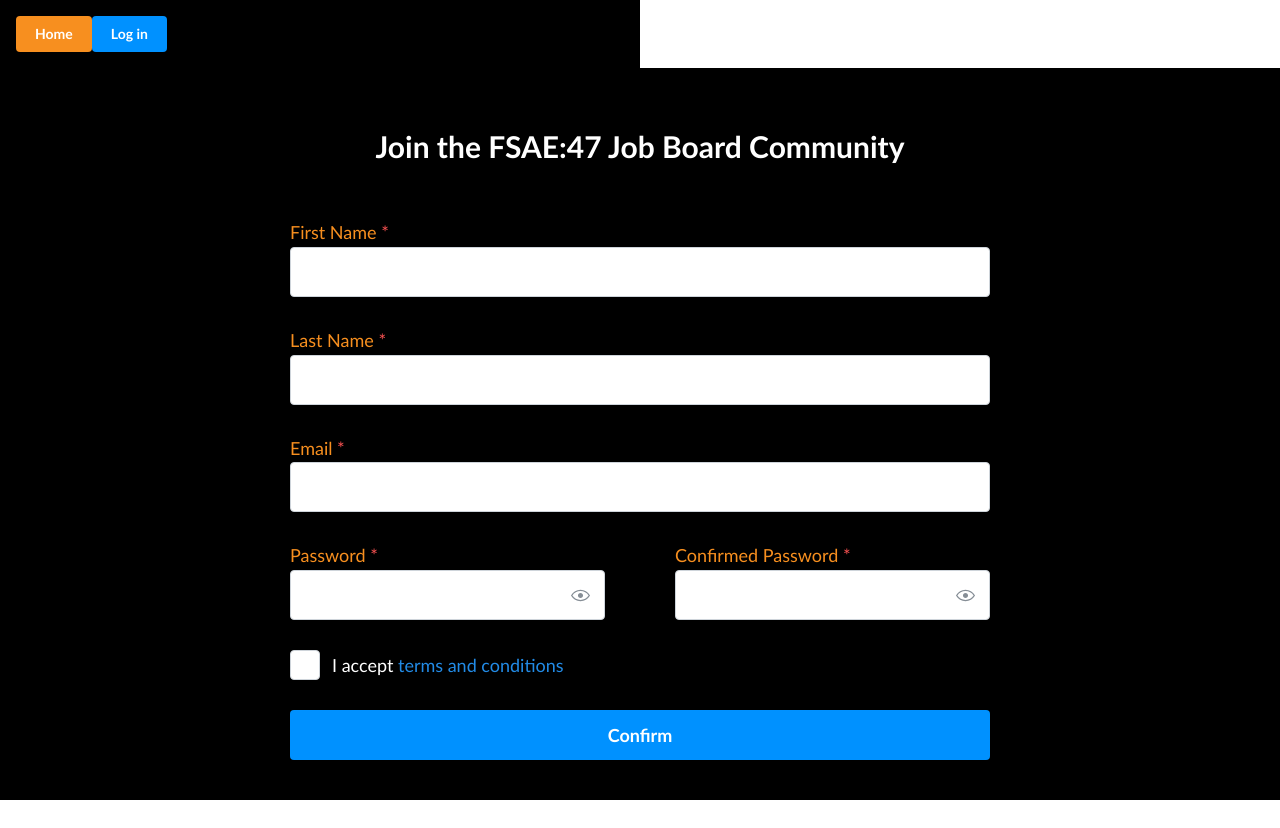
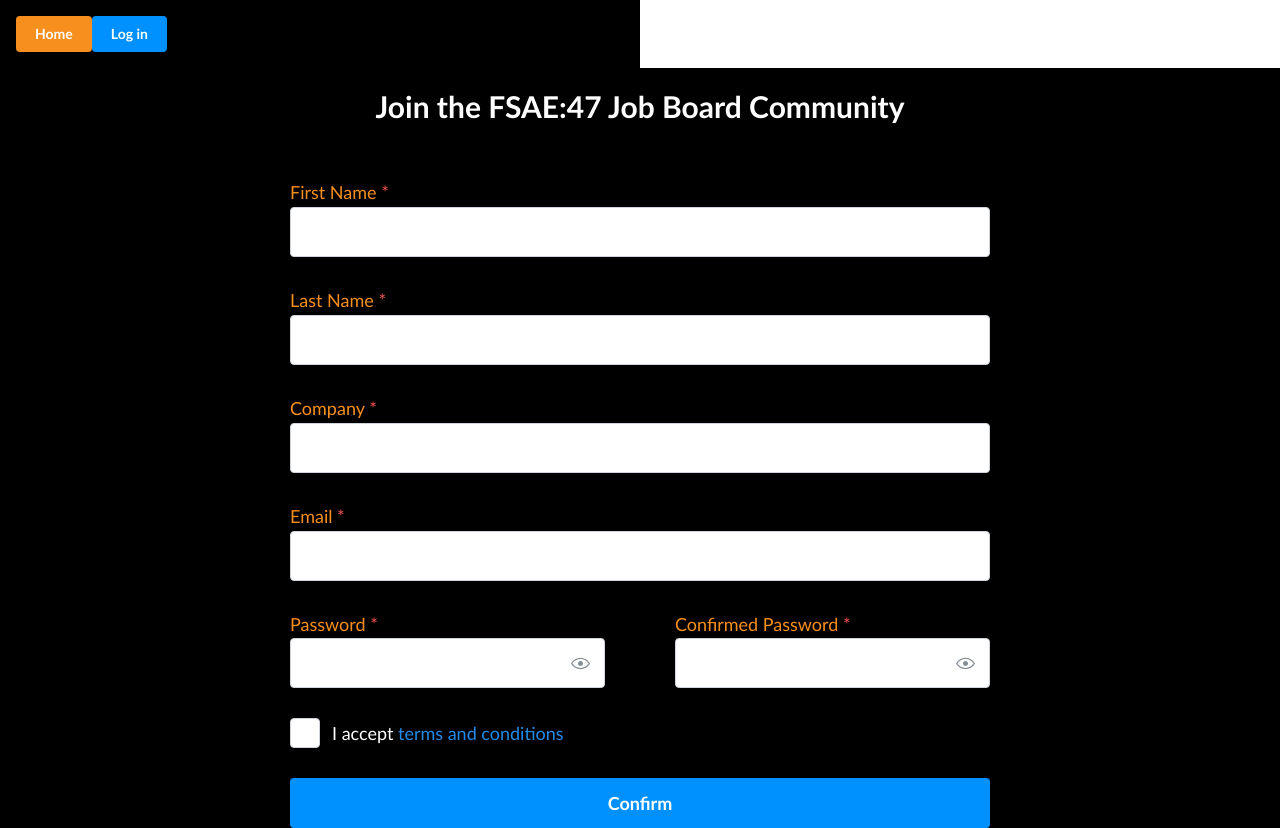
Before and after one commit to UoaWDCC/fsae-jobs-board, a React (Vite) app in the folder web/: page /signup in a window 1280 px wide. Before the commit the page ends 800 px from the top, so only its background shows below. Built offline with nearby package versions, Linux system fonts and the light colour scheme.

Commit message:
add sponsor and alumni form

```diff
--- a/web/src/app/components/AuthForms/SignupForm.tsx
+++ b/web/src/app/components/AuthForms/SignupForm.tsx
@@ -13,7 +13,7 @@ import { useState } from 'react';
 import classes from './authform.module.css';
 
 const SignupForm = () => {
-  const [role, setRole] = useState('student');
+  const [role, setRole] = useState('alumni');
   return (
     <div className={classes.signupFormContainer}>
       {/* logo */}
@@ -21,6 +21,7 @@ const SignupForm = () => {
         Join the FSAE:47 Job Board Community
       </Title>
 
+      {/* sponsor form */}
       {role === 'student' && (
         <form className={classes.form}>
           <Stack gap={30}>
@@ -69,6 +70,113 @@ const SignupForm = () => {
           </Stack>
         </form>
       )}
+
+      {/* student form */}
+      {role === 'sponsor' && (
+        <form className={classes.form}>
+          <Stack gap={30}>
+            <TextInput
+              label="Company"
+              size="lg"
+              required
+              classNames={{ label: classes.formLabel }}
+            />
+            <TextInput
+              label="Phone Number"
+              size="lg"
+              required
+              classNames={{ label: classes.formLabel }}
+            />
+            <TextInput label="Email" size="lg" required classNames={{ label: classes.formLabel }} />
+            <Flex justify="space-between">
+              <PasswordInput
+                label="Password"
+                size="lg"
+                required
+                classNames={{ label: classes.formLabel, root: classes.horizontalInput }}
+              />
+              <PasswordInput
+                label="Confirmed Password"
+                size="lg"
+                required
+                classNames={{ label: classes.formLabel, root: classes.horizontalInput }}
+              />
+            </Flex>
+            <Checkbox
+              size="lg"
+              label={
+                <>
+                  I accept{' '}
+                  <Anchor href="https://mantine.dev" target="_blank" inherit>
+                    terms and conditions
+                  </Anchor>
+                </>
+              }
+              required
+            />
+            <Button color="var(--mantine-color-customAzureBlue-1)" size="lg">
+              Confirm
+            </Button>
+          </Stack>
+        </form>
+      )}
+
+      {/* alumni form */}
+      {role === 'alumni' && (
+        <form className={classes.form}>
+          <Stack gap={30}>
+            <TextInput
+              label="First Name"
+              size="lg"
+              required
+              classNames={{ label: classes.formLabel }}
+            />
+            <TextInput
+              label="Last Name"
+              size="lg"
+              required
+              classNames={{ label: classes.formLabel }}
+            />
+            <TextInput
+              label="Company"
+              size="lg"
+              required
+              classNames={{ label: classes.formLabel }}
+            />
+
+            <TextInput label="Email" size="lg" required classNames={{ label: classes.formLabel }} />
+            <Flex justify="space-between">
+              <PasswordInput
+                label="Password"
+                size="lg"
+                required
+                classNames={{ label: classes.formLabel, root: classes.horizontalInput }}
+              />
+              <PasswordInput
+                label="Confirmed Password"
+                size="lg"
+                required
+                classNames={{ label: classes.formLabel, root: classes.horizontalInput }}
+              />
+            </Flex>
+            <Checkbox
+              size="lg"
+              label={
+                <>
+                  I accept{' '}
+                  <Anchor href="https://mantine.dev" target="_blank" inherit>
+                    terms and conditions
+                  </Anchor>
+                </>
+              }
+              required
+            />
+            <Button color="var(--mantine-color-customAzureBlue-1)" size="lg">
+              Confirm
+            </Button>
+          </Stack>
+        </form>
+      )}
     </div>
   );
 };
```
